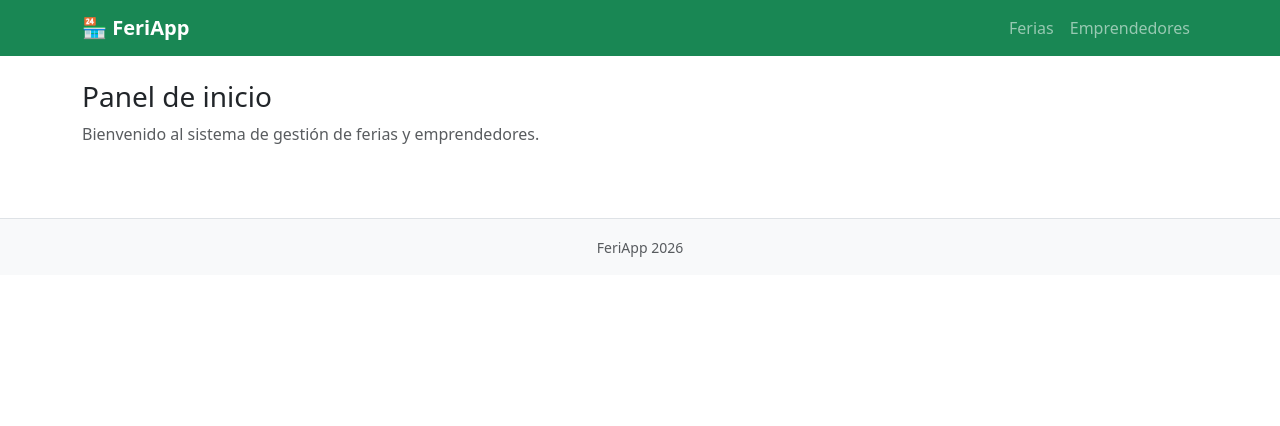
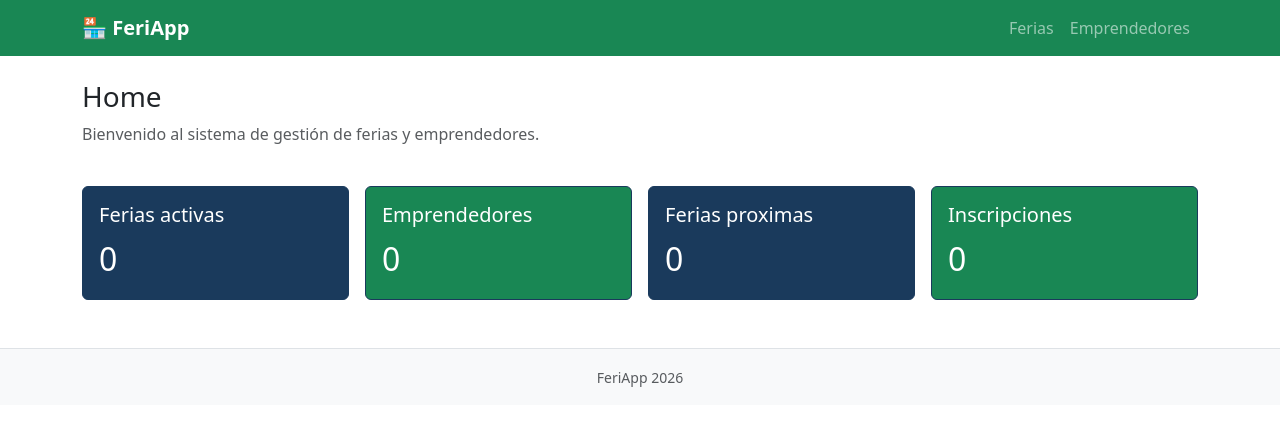
Before and after one commit to alegrelias/feriapp-fork, a Django app: page / in a window 1280 px wide. Shown: the top 426 px of the page. Run offline with Django 5.2, Linux system fonts and the light colour scheme; data that the repository does not hold is empty; parts of the project's set-up code (start-up, migrations or seed data) failed here and were passed over.

Commit message:
agregaue hoja de estilos, views y html para el home

```diff
--- a/app/models.py
+++ b/app/models.py
@@ -382,7 +382,7 @@ class Inscripcion(ValidableModel):
         registrado_por = models.CharField(max_length=100)
 
         #vinculo el manager
-        objects = InscripcionManager()
+
         class Meta:
             #para el panel de admin
             verbose_name_plural = "Inscripciones"
--- a/app/templates/base.html
+++ b/app/templates/base.html
@@ -1,3 +1,4 @@
+{% load static %}
 <!DOCTYPE html>
 <html lang="es">
 <head>
@@ -5,6 +6,7 @@
   <meta name="viewport" content="width=device-width, initial-scale=1" />
   <title>{% block title %}FeriApp{% endblock %}</title>
   <link href="https://cdn.jsdelivr.net/npm/bootstrap@5.3.3/dist/css/bootstrap.min.css" rel="stylesheet" />
+  <link href="{% static 'css/styles.css' %}" rel="stylesheet">
 </head>
 <body>
   <nav class="navbar navbar-expand-lg navbar-dark bg-success">
--- a/app/templates/ferias/home.html
+++ b/app/templates/ferias/home.html
@@ -5,13 +5,48 @@
 {% block content %}
 <div class="row mb-4">
   <div class="col">
-    <h1 class="h3">Panel de inicio</h1>
+    <h1 class="h3">Home</h1>
     <p class="text-muted">Bienvenido al sistema de gestión de ferias y emprendedores.</p>
   </div>
 </div>
 
 <!-- TODO: reemplazar con estadísticas reales del contexto -->
 <div class="row g-3">
+   <div class="col-md-3">
+      <div class="card text-white bg-primary">
+        <div class="card-body">
+          <h5 class="card-title">Ferias activas</h5>
+          <p class="card-text fs-2">{{ total_ferias_activas }}</p>
+        </div>
+      </div>
+    </div>
+
+    <div class="col-md-3">
+      <div class="card text-white bg-success">
+        <div class="card-body">
+          <h5 class="card-title">Emprendedores</h5>
+          <p class="card-text fs-2">{{ total_emprendedores }}</p>
+        </div>
+      </div>
+    </div>
+
+    <div class="col-md-3">
+      <div class="card text-white bg-primary">
+        <div class="card-body">
+          <h5 class="card-title">Ferias proximas</h5>
+          <p class="card-text fs-2">{{ ferias_proximas }}</p>
+        </div>
+      </div>
+    </div>
+
+    <div class="col-md-3">
+      <div class="card text-white bg-success">
+        <div class="card-body">
+          <h5 class="card-title">Inscripciones </h5>
+          <p class="card-text fs-2">{{ inscripciones_confirmadas }}</p>
+        </div>
+      </div>
+    </div>
 
 </div>
 {% endblock %}
--- a/app/views.py
+++ b/app/views.py
@@ -1,14 +1,29 @@
 """Vistas públicas de la aplicación de ferias."""
 
 from django.views.generic import ListView, TemplateView, DetailView
+from django.utils import timezone
 
-from .models import Feria, Emprendedor
+from .models import Feria, Emprendedor,Inscripcion
 
 
 class HomeView(TemplateView):
     """Vista de inicio. Por ahora vacía — completar con estadísticas."""
 
     template_name = "ferias/home.html"
+
+    def get_context_data(self, **kwargs):
+        context = super().get_context_data(**kwargs)
+        hoy = timezone.now().date()
+
+        context["total_ferias_activas"] = Feria.objects.filter(activa=True).count()
+        context["total_emprendedores"] = Emprendedor.objects.count()
+
+        #__gte greater than or equal
+        context["ferias_proximas"] = Feria.objects.filter(fecha_inicio__gte=hoy).count()
+        context["inscripciones_confirmadas"] = Inscripcion.objects.filter(estado="Confirmada").count()
+
+        return context
+
 
 # ========== Vistas para Ferias ==========
 
--- /dev/null
+++ b/static/css/styles.css
@@ -0,0 +1,19 @@
+:root {
+    --bs-primary: #1a3a5c;
+    --bs-primary-rgb: 26, 58, 92;
+    --hover-primary: #2d4d72;
+    --color-hueso: #fdf6e3;
+}
+
+.card {
+    background-color: var(--bs-primary);
+    border-color: #1a3a5c;
+    color: var(--color-hueso);
+}
+
+.card:hover {
+    background-color: var(--hover-primary) !important;  /* importan para que ignorre estilos de bootstrap*/
+    border-color: #142d4a;
+    color: var(--color-hueso);
+    cursor: pointer;
+}
```
